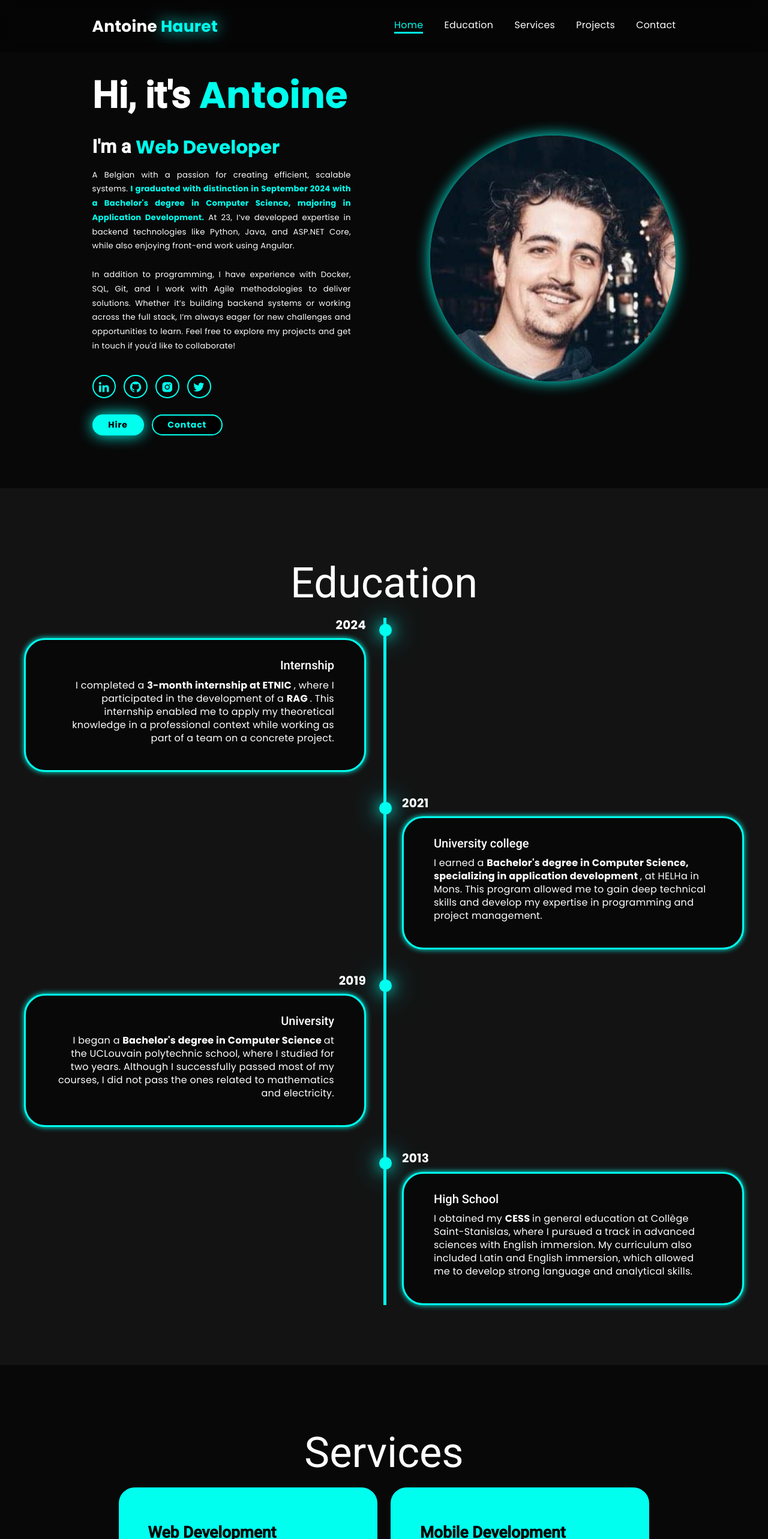
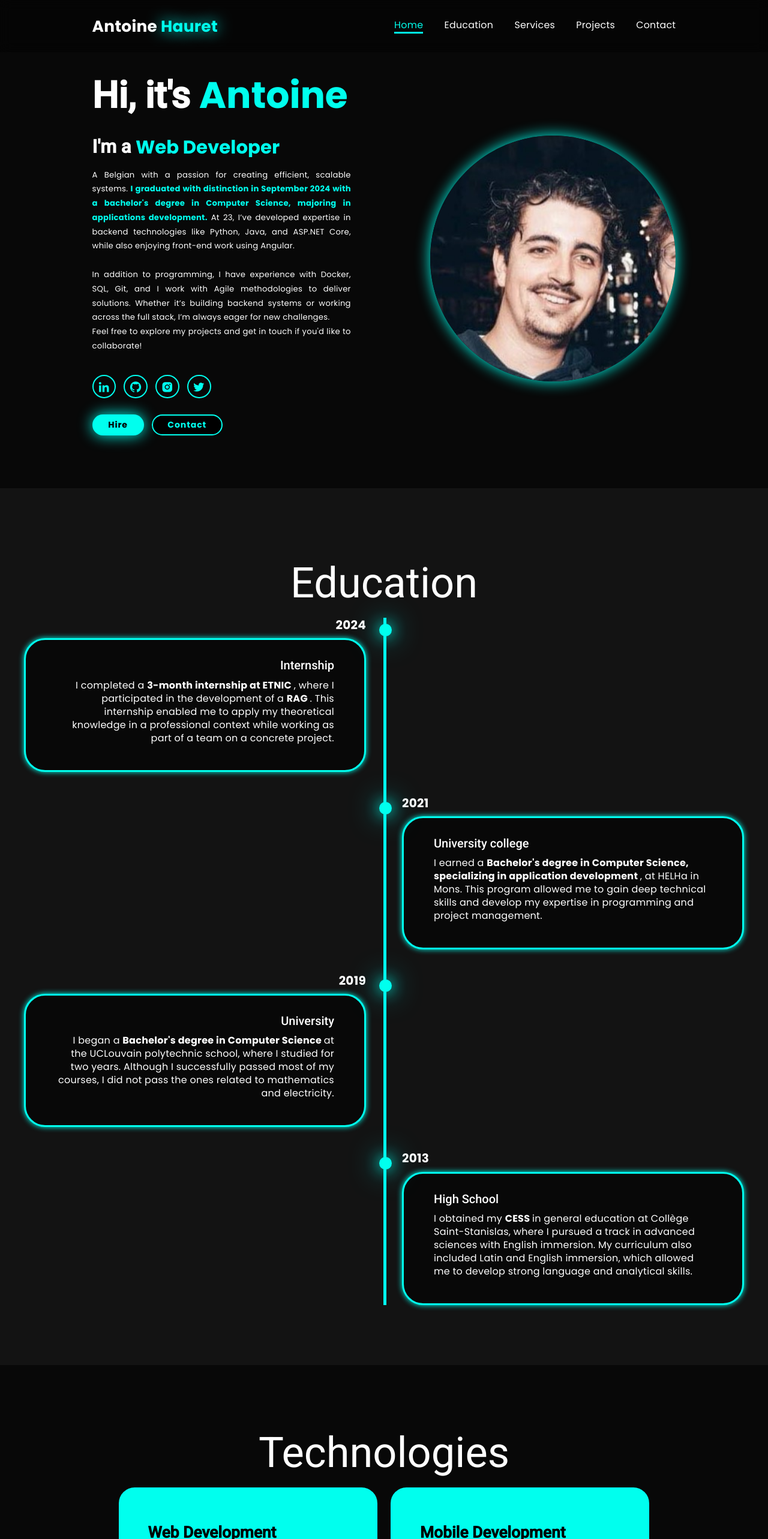
Before and after one commit to Antoinehrt/Portfolio, an Angular app: page / in a window 1280 px wide. Shown: the top 2566 px of the page at 60% size. Built offline with nearby package versions, Linux system fonts and the light colour scheme.

Commit message:
feat(RealInfo): update some info of the home page

```diff
--- a/src/app/pages/home/home.component.html
+++ b/src/app/pages/home/home.component.html
@@ -19,11 +19,11 @@
     <h1>Hi, it's <span>Antoine</span></h1>
     <h3 class="text-animation"> I'm a <span></span></h3>
     <p>
-      A Belgian with a passion for creating efficient, scalable systems. <b style="color: var(--main-color);">I graduated with distinction in September 2024 with a Bachelor's degree in Computer Science, majoring in Application Development.</b>
+      A Belgian with a passion for creating efficient, scalable systems. <b style="color: var(--main-color);">I graduated with distinction in September 2024 with a bachelor's degree in Computer Science, majoring in applications development.</b>
       At {{myAge}}, I’ve developed expertise in backend technologies like Python, Java, and ASP.NET Core, while also enjoying front-end work using Angular.
       <br> <br>
       In addition to programming, I have experience with Docker, SQL, Git, and I work with Agile methodologies to deliver solutions.
-      Whether it’s building backend systems or working across the full stack, I’m always eager for new challenges and opportunities to learn.
+      Whether it’s building backend systems or working across the full stack, I’m always eager for new challenges. <br>
       Feel free to explore my projects and get in touch if you'd like to collaborate!
     </p>
     <div class="social-icons">
@@ -49,14 +49,14 @@
 </section>
 
 <section class="services" id="services" #sections>
-  <h2 class="heading">Services</h2>
+  <h2 class="heading">Technologies</h2>
   <app-services></app-services>
 </section>
 
-<section class="projects" id="projects" #sections>
+<!--<section class="projects" id="projects" #sections>
   <h2 class="heading">Projects</h2>
   <app-projects></app-projects>
-</section>
+</section>-->
 
 <section class="contact" id="contact" #sections>
   <h2 class="heading">
```
